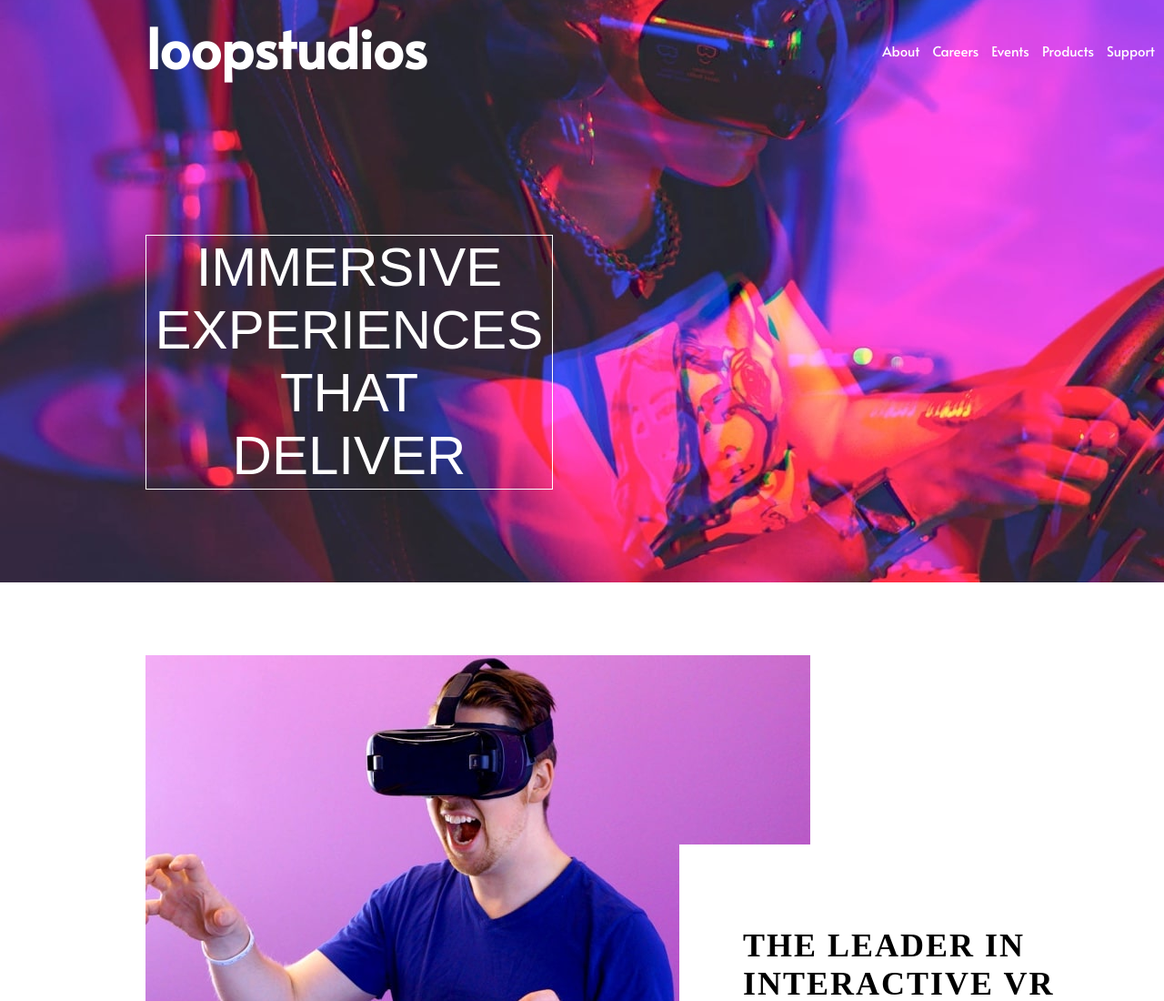
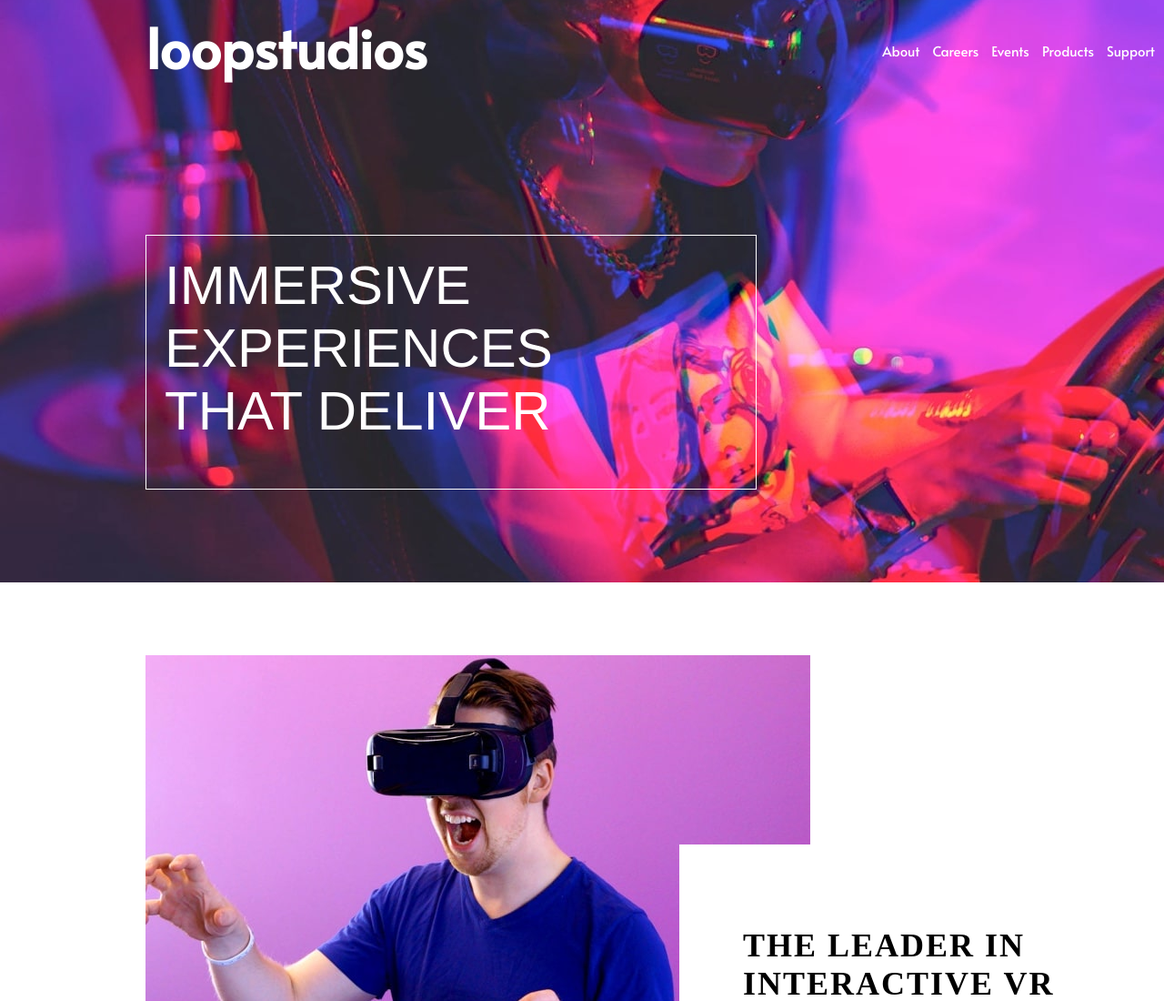
Before and after one commit to Ajeso/loopstudios-landing-page-main, a plain HTML site: page src/index.html in a window 1280 px wide. Shown: the top 1100 px of the page at 91% size. Drawn offline with Linux system fonts and the light colour scheme.

Commit message:
intro css

```diff
--- a/src/index.html
+++ b/src/index.html
@@ -26,12 +26,18 @@
             <a href="#About">Products</a>
             <a href="#About">Support</a>
           </diV>
+
+          <div class="hamburger">
+            <span class="bar"></span>
+            <span class="bar"></span>
+            <span class="bar"></span>
+          </div>
         </nav>
 
 
       </div>
       <div class="intro">
-        <p>Immersive experiences <br> that <br> deliver</p>
+        <p>Immersive experiences <br> that deliver</p>
       </div>
     </header>
 
--- a/src/style.css
+++ b/src/style.css
@@ -51,13 +51,14 @@ h1 {
 .intro {
     border: 1px solid white;
     font-family: 'Josefin Sans', sans-serif;
-    width: 40%;
+    width: 60%;
     height: 35vh;
     font-size: 60px;
-    text-align: center;
+    text-align: left;
     text-transform: uppercase;
     font-weight: 300;
     margin-top: 12rem;
+    padding: 20px;
 }
 
 .content {
```
